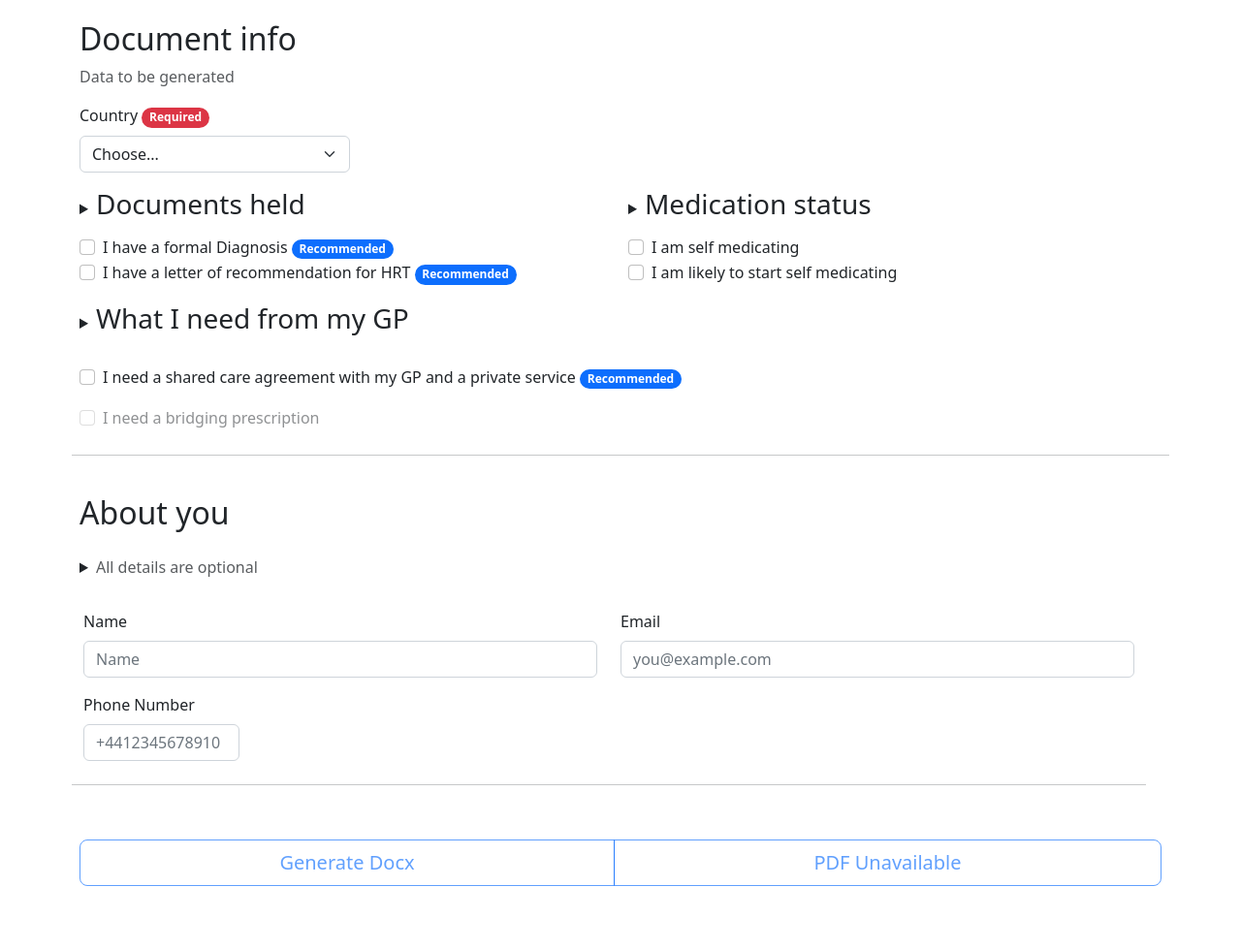
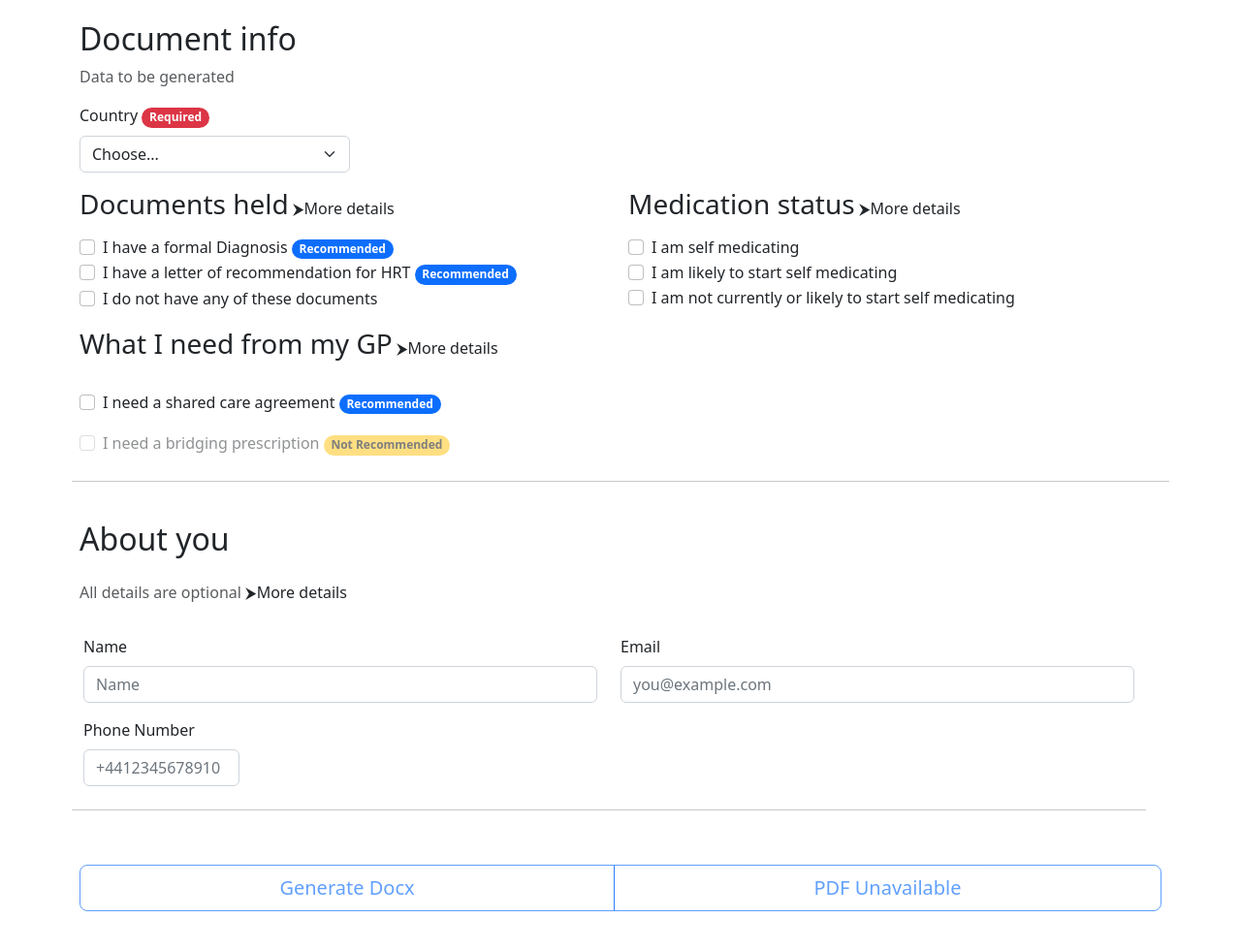
Before and after one commit to beawitcht/transinformed-server, a Flask app: template app/templates/index.html in a window 1280 px wide. Shown: the part 537-1517 px from the top of the page at 97% size. Run offline with Flask 2, Linux system fonts and the light colour scheme; the template is opened without the code that fills it: values that come from a table or form of the project are taken from there, others are empty; some libraries are stand-ins or nearby versions.

Commit message:
various changes to index
Adds not recommended tag, makes clear there is more details dropdown. add Not applicable option where it makes sense

```diff
--- a/app/static/css/transinformed.css
+++ b/app/static/css/transinformed.css
@@ -1,3 +1,15 @@
 details summary > * {
     display: inline;
+    list-style: none;
   }
+  summary::-webkit-details-marker {
+    display: none
+  }
+  summary::marker { content: none; }
+
+  summary::after {
+    content: '\2B9E More details';
+  }
+  details[open] summary:after {
+    content: '\2B9F More details';
+  }
--- a/app/templates/index.html
+++ b/app/templates/index.html
@@ -68,17 +68,23 @@
 
                             <div class="form-check">
                                 <input class="form-check-input" name="{{ form.formal_diagnosis.name }}" type="checkbox"
-                                    role="switch" id="diagnosisCheck">
-                                <label class="form-check-label" aria-describedby="diagnosisDescription"
+                                    role="checkbox" id="diagnosisCheck">
+                                <label class="form-check-label"
                                     for="diagnosisCheck">I have a formal Diagnosis <span
                                         class="badge rounded-pill text-bg-primary">Recommended</span></label>
                             </div>
                             <div class="form-check">
                                 <input class="form-check-input" name="{{ form.hrt_recommendation.name }}" type="checkbox"
-                                    role="switch" id="hrtCheck">
-                                <label class="form-check-label" aria-describedby="diagnosisDescription"
+                                    role="checkbox" id="hrtCheck">
+                                <label class="form-check-label"
                                     for="hrtCheck">I have a letter of recommendation for HRT <span
                                     class="badge rounded-pill text-bg-primary">Recommended</span></label>
+                            </div>
+                            <div class="form-check">
+                                <input class="form-check-input" type="checkbox"
+                                    role="checkbox" id="noDockCheck">
+                                <label class="form-check-label"
+                                    for="noDockCheck">I do not have any of these documents</label>
                             </div>
                         </div>
                         <div class="col-md-6">
@@ -96,13 +102,21 @@
 
                             <div class="form-check">
                                 <input name="{{ form.self_med.name }}" class="form-check-input" type="checkbox"
-                                    role="switch" id="selfMedCheck">
+                                    role="checkbox" id="selfMedCheck">
                                 <label class="form-check-label" for="selfMedCheck">I am self medicating</label>
                             </div>
+
                             <div class="form-check">
                                 <input class="form-check-input" name="{{ form.self_med_likely.name }}" type="checkbox"
-                                    role="switch" id="likelyMedCheck">
+                                    role="checkbox" id="likelyMedCheck">
                                 <label class="form-check-label" for="likelyMedCheck">I am likely to start self
+                                    medicating</label>
+                            </div>
+
+                            <div class="form-check">
+                                <input class="form-check-input" type="checkbox"
+                                    role="checkbox" id="noMedCheck">
+                                <label class="form-check-label" for="noMedCheck">I am not currently or likely to start self
                                     medicating</label>
                             </div>
                         </div>
@@ -120,6 +134,9 @@
                                     <h4>Why is the bridging prescription greyed out?</h4>
                                     If you need a bridging prescription, the GMC and NHS require that you are
                                     self-prescribing, or likely to self prescribe.
+                                    <hr>
+                                    <h4>Why is a bridging prescription not recommended?</h4>
+                                    A bridging prescription is prescribed as "the lowest acceptable dose" and this tends to be too low of a dose to be effective.
 
 
                                 </div>
@@ -128,18 +145,18 @@
                         <div class="col-md-12">
                             <div class="form-check">
                                 <input class="form-check-input" name="{{ form.shared_care.name }}" type="checkbox"
-                                    role="switch" id="sharedCareCheck">
-                                <label class="form-check-label" for="sharedCareCheck">I need a shared care agreement
-                                    with my GP and a private service <span
+                                    role="checkbox" id="sharedCareCheck">
+                                <label class="form-check-label" for="sharedCareCheck">I need a shared care agreement <span
                                         class="badge rounded-pill text-bg-primary">Recommended</span></label>
                             </div>
                         </div>
                         <div class="col-md-12">
                             <div class="form-check">
                                 <input name="{{ form.bridging_desired.name }}" class="form-check-input" type="checkbox"
-                                    role="switch" id="bridgingDesired" disabled>
+                                    role="checkbox" id="bridgingDesired" disabled>
                                 <label class="form-check-label" for="bridgingDesired">I need a bridging
-                                    prescription</label>
+                                    prescription <span
+                                    class="badge rounded-pill text-bg-warning">Not Recommended</span></label>
                             </div>
                         </div>
 
```
